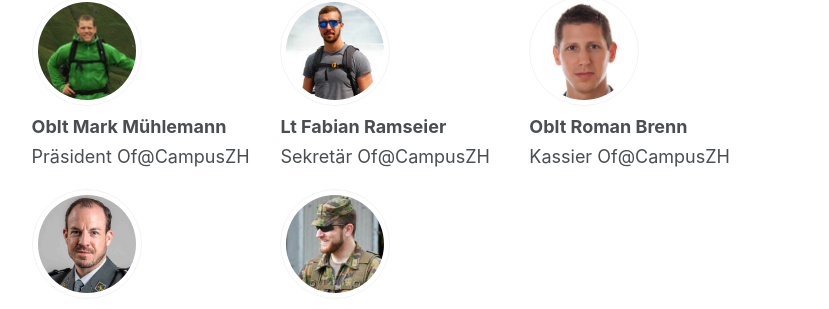
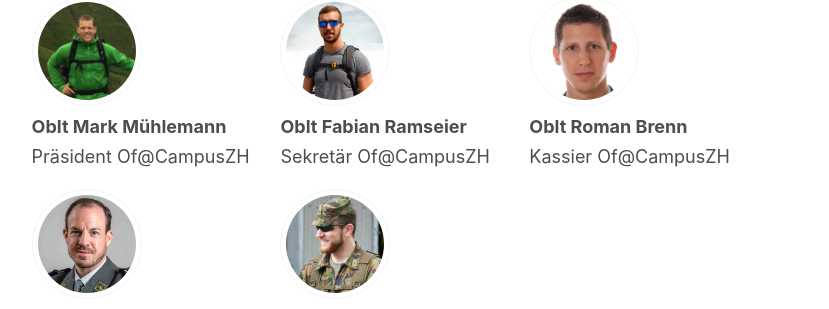
Before and after one commit to raphaelthomas/ofcampuszh.ch, a Jekyll site: the page built from _pages/ueber-uns.md, in a window 1280 px wide. Shown: the part 893-1202 px from the top of the page, without its empty margins (250-1079 px from the left). Built offline with Jekyll 4.4.1, drawn with Linux system fonts in a browser that asks for light colours.

Commit message:
update rank

```diff
--- a/_data/authors.yml
+++ b/_data/authors.yml
@@ -34,7 +34,7 @@ triebe:
   studies: "Umweltinenieurwissenschaften, ETH Zürich"
   hobbies: "Startups, Windsurfing"
 ramseier:
-  name: "Lt Fabian Ramseier"
+  name: "Oblt Fabian Ramseier"
   bio: "Sekret&auml;r Of@CampusZH"
   avatar: "bio-ramseier.jpg"
   assigned: "MP Schutz Kp 1/3"
```
